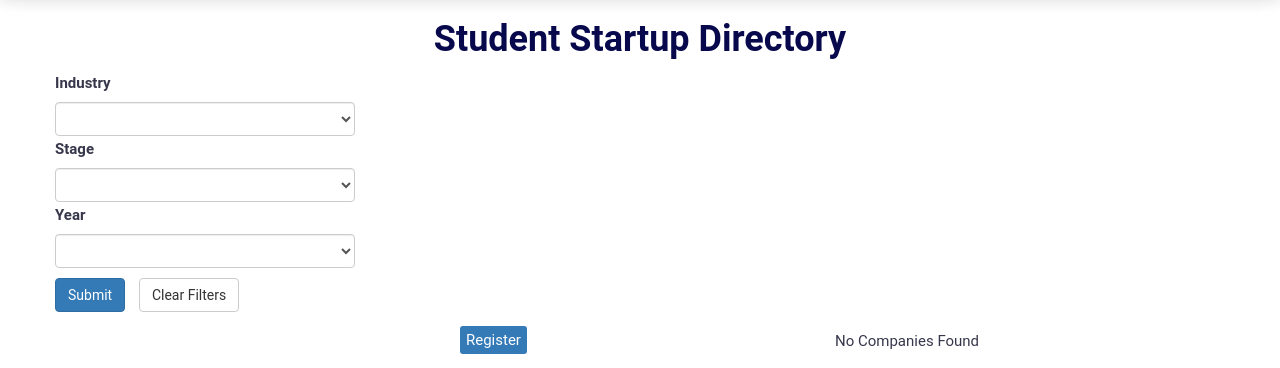
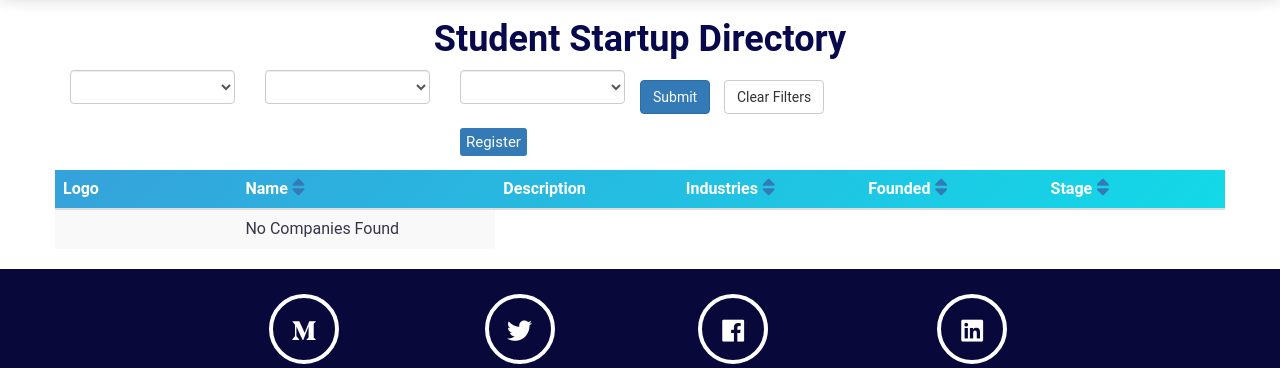
Before and after one commit to Kevinwochan/Startup-Directory, a Django app: page /filter in a window 1280 px wide. Shown: the part 65-433 px from the top of the page. Run offline with Django 3.2, Linux system fonts and the light colour scheme; data that the repository does not hold is empty; some libraries are stand-ins or nearby versions.

Commit message:
Inline filter form

```diff
--- a/apps/directory/forms.py
+++ b/apps/directory/forms.py
@@ -3,18 +3,18 @@ from directory.choices import *
 
 class filterForm(forms.Form):
     industry = forms.ChoiceField(choices=INDUSTRY_CHOICES,
-        label="industry",
-        widget=forms.Select(attrs={'class': "form-control"}),
+        label="Industry",
+        widget=forms.Select(attrs={'class': "form-control",'placeholder':'Industry'}),
         required=False)
 
     stage = forms.ChoiceField(choices=FUNDING_CHOICES,
-        label="stage",
-        widget=forms.Select(attrs={'class': "form-control"}),
+        label="Stage",
+        widget=forms.Select(attrs={'class': "form-control",'placeholder':'Stage'}),
         required=False)
 
     year = forms.ChoiceField(choices=YEAR_CHOICES,
-        label="year",
-        widget=forms.Select(attrs={'class': "form-control"}),
+        label="Year",
+        widget=forms.Select(attrs={'class': "form-control",'placeholder':'Year'}),
         required=False)
 
 
--- a/startupdirectory/static/css/base.css
+++ b/startupdirectory/static/css/base.css
@@ -177,7 +177,6 @@ html, body, body.page, .container > * {
     display:block;
 }
 .filter-form{
-    width:300px;
 }
 .filter-form input{
     width100%;
--- a/startupdirectory/templates/index.html
+++ b/startupdirectory/templates/index.html
@@ -6,14 +6,16 @@
     <h1 class="page-title">Student Startup Directory</h1>
 
     <div class="prologue">
-        <div class="filter-form form-group" >
+        <div class="filter-form form-group inline-form" >
             <form action="/filter" method="GET">
-                <label for="industry">Industry</label>
-                    {{ filter_form.industry }}
-                <label for="stage">Stage</label>
-                    {{ filter_form.stage }}
-                <label for="year_founded">Year</label>
-                    {{ filter_form.year }}
+                <div class="form-row">
+                   <div class="col-sm-2">
+                       <label class="sr-only">Industry</label>{{ filter_form.industry }}</div>
+                   <div class="col-sm-2">
+                       <label class="sr-only">Stage</label>{{ filter_form.stage }}</div>
+                   <div class="col-sm-2">
+                       <label class="sr-only">Year</label>{{ filter_form.year }}</div>
+                </div>
                 <input type="submit" class="form-group btn btn-primary" value="Submit">
                 <input type="reset" class="form-group btn btn-default" value="Clear Filters">
 
@@ -26,17 +28,18 @@
             {% if companies.has_other_pages %}
             <span class="step-links">
                 {% if companies.has_previous %}
+                <a href="?page={{companies.previous_page_number}}">
+                    <div class="paginator-btn">Prev</div></a>
                 <a href="?page=1">
                     <div class="paginator-btn">1</div>
                 </a>
-                <a href="?page={{companies.previous_page_number}}">
-                    <div class="paginator-btn">Prev</div>
-                </a>
-                <span class="current">... {% endif %}<div class="paginator-btn-active">{{ companies.number }}</div>{% if companies.has_next %} ...</span>
+                <!-- iterate over to prev 2 pages --!>
+               <span class="current">{% endif %}<div class="paginator-btn-active">{{ companies.number }}</div>{% if companies.has_next %}<span>
+                <!-- iterate over to next 2 pages --!>
+                <a href="?page={{companies.paginator.num_pages}}">
+                    <div class="paginator-btn">{{companies.paginator.num_pages}}</div></a>
                 <a href="?page={{ companies.next_page_number}}">
                     <div class="paginator-btn">Next</div></a>
-                <a href="?page={{companies.paginator.num_pages}}">
-                    <div class="paginator-btn">{{companies.paginator.num_pages}}</div></a>
                 {% endif %}
             {% endif %}
             </span>
@@ -137,7 +140,7 @@
                 </td>
             </tr>
         {% empty %}
-            <p> No Companies Found </p>
+        <tr><td></td><td>No Companies Found</td></tr>
         {% endfor %}
         </tbody>
     </table>
```
